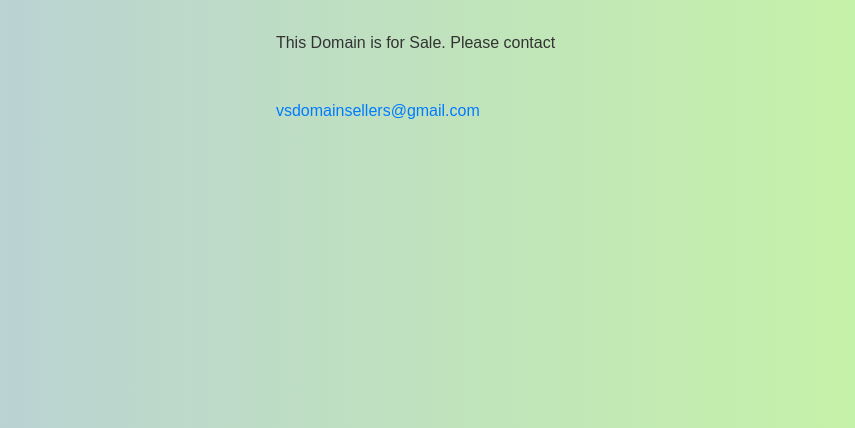
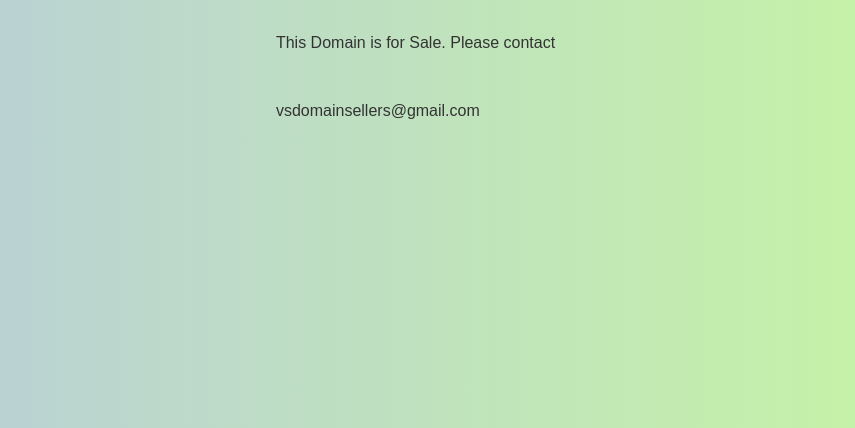
Before and after one commit to JavvadiTata/sanjana, a plain HTML site: page index.html in a window 1280 px wide. Shown: the part 372-800 px from the top of the page, without its empty margins (212-1067 px from the left). Drawn offline with Linux system fonts and the light colour scheme.

Commit message:
removed redirect link for mail

```diff
--- a/index.html
+++ b/index.html
@@ -37,7 +37,7 @@
         <h1>Sanjana Developers</h1><br>
 
         <p>This Domain is for Sale. Please contact</p><br>
-        <p> <a href="mailto:vsdomainsellers@gmail.com">vsdomainsellers@gmail.com</a></p>
+        <p> vsdomainsellers@gmail.com</p>
     </div>
 </body>
 </html>
```
